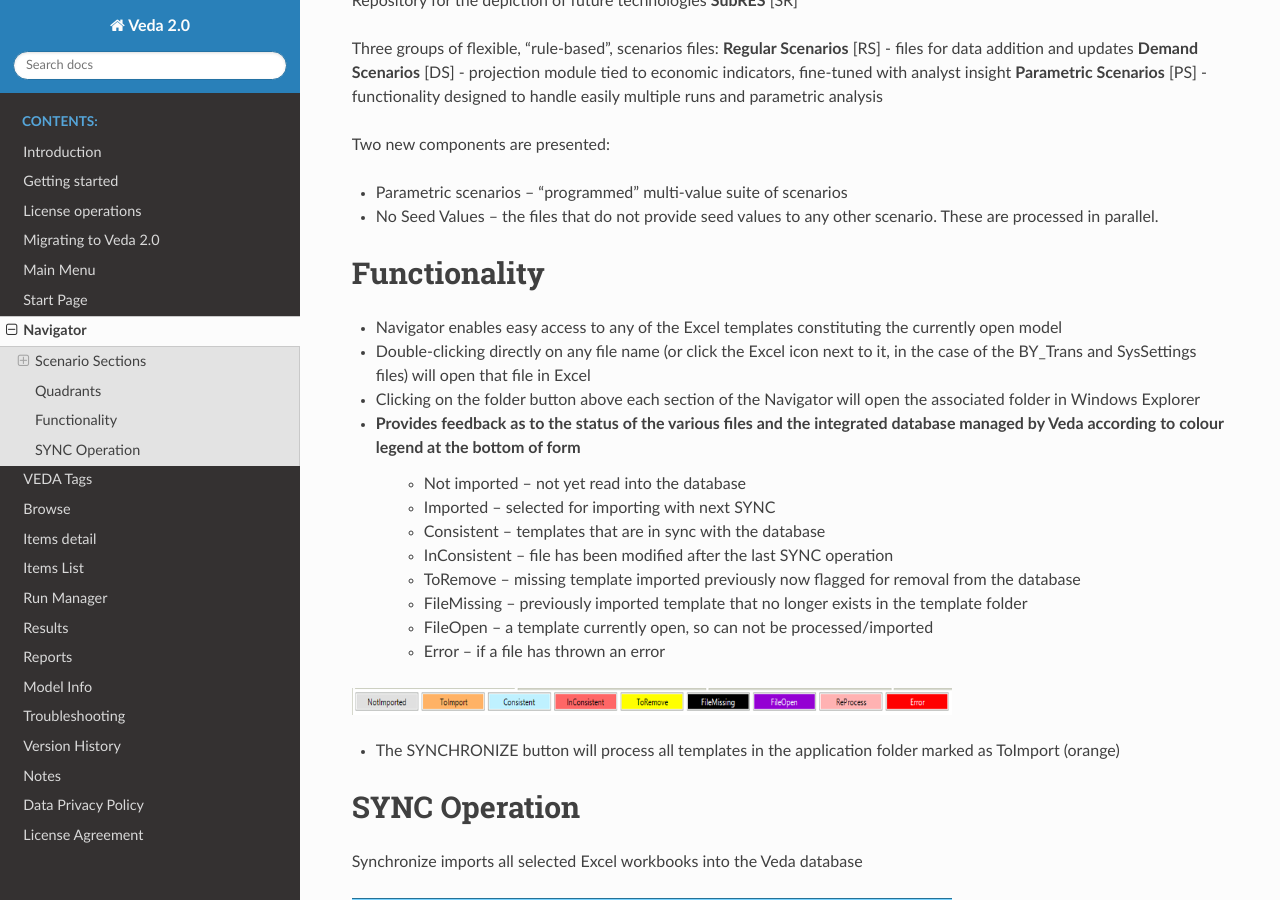
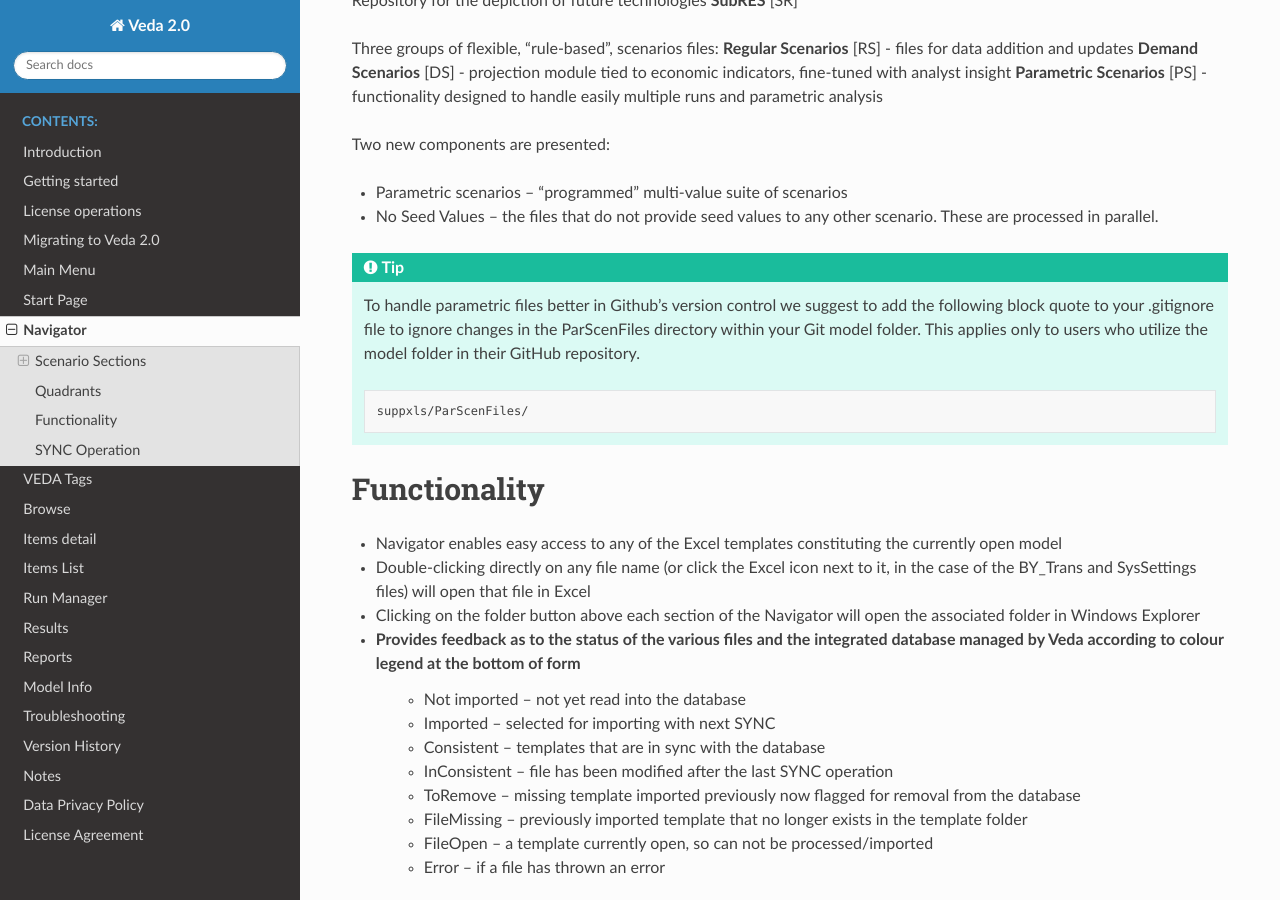
Before and after one commit to kanors-emr/Veda-documentation, a Sphinx documentation site: the page built from docs/source/pages/Navigator.rst, in a window 1280 px wide and 900 px high, scrolled down 2422 px. Built offline with Sphinx 7.4.7 and the Read the Docs theme 2.0.0, drawn with Linux system fonts in a browser that asks for light colours.

Commit message:
Update Navigator.rst
Tip added to handle parametric files better in Github's version control

```diff
--- a/docs/source/pages/Navigator.rst
+++ b/docs/source/pages/Navigator.rst
@@ -75,6 +75,14 @@
 * Parametric scenarios – “programmed” multi-value suite of scenarios
 * No Seed Values – the files that do not provide seed values to any other scenario. These are processed in parallel.
 
+.. tip::
+        To handle parametric files better in Github's version control we suggest to add the following block quote to your .gitignore file to ignore changes in the ParScenFiles directory within your Git model folder. This applies only to users who utilize the model folder
+        in their GitHub repository.
+
+        .. code-block:: rst
+
+                suppxls/ParScenFiles/
+
 Functionality
 =============
 
```
